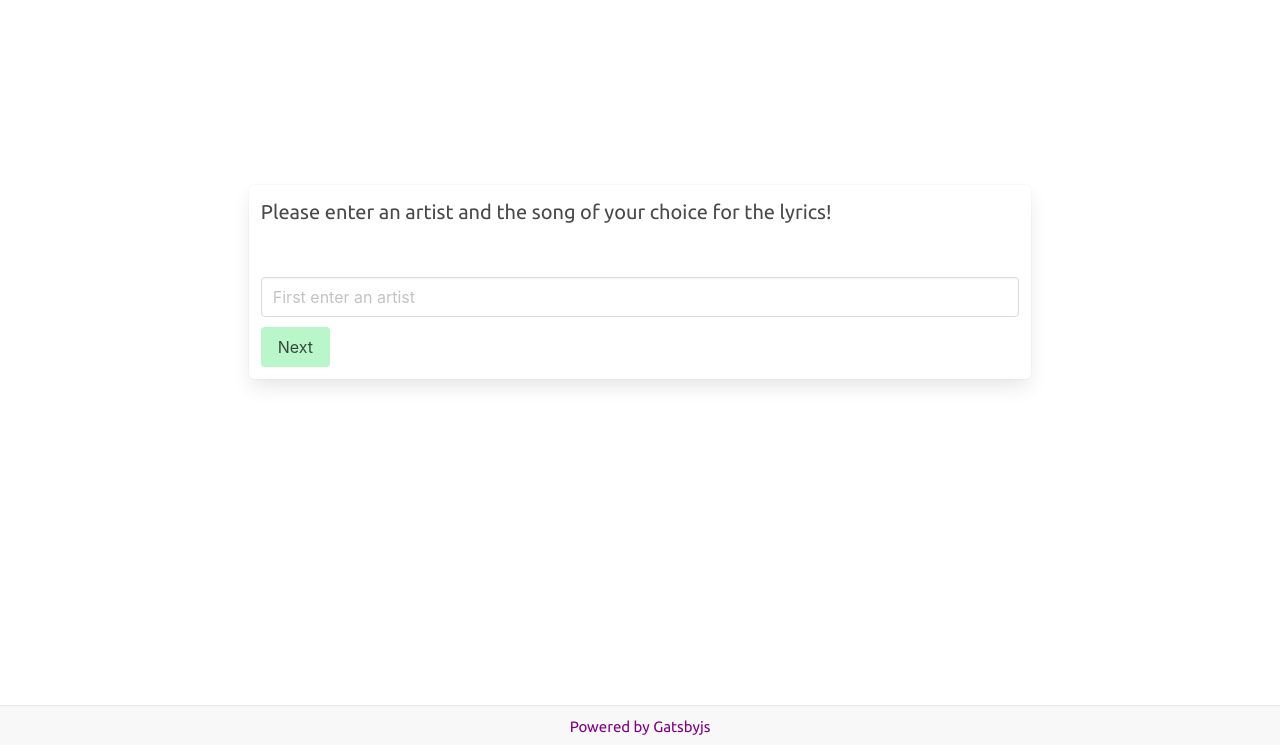
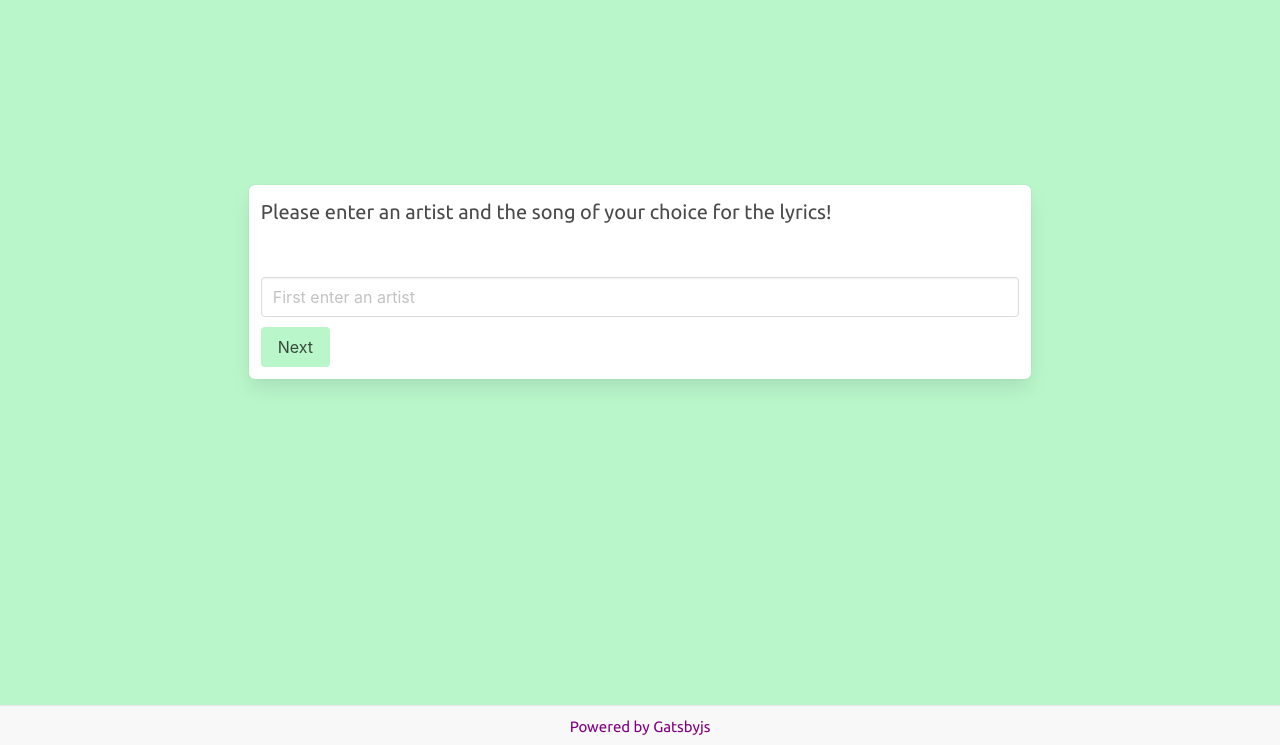
Before and after one commit to SuperUserNick/lyricssearch, a Gatsby site: page / in a window 1280 px wide. Shown: the part 55-800 px from the top of the page. Built offline with nearby package versions, Linux system fonts and the light colour scheme; Gatsby itself is replaced by a stand-in of ours.

Commit message:
Added global css using Layout component and layout.css

```diff
--- a/src/components/home.js
+++ b/src/components/home.js
@@ -15,6 +15,7 @@ class Home extends Component {
             song: "",
             inputSong: "",
             lyrics: "",
+            error: false,
         }
         this.baseState = this.state // this is a solution to resetting all values to initial state
         this.handleChangeArtist = this.handleChangeArtist.bind(this)
@@ -35,6 +36,7 @@ class Home extends Component {
     }
 
     addSong(){
+        this.state.error ? this.setState({error: false}) : this.setState({error: false})
         this.setState({song: this.state.inputSong})
     }
 
@@ -43,6 +45,10 @@ class Home extends Component {
     }
     reset() {
         this.setState(this.baseState)
+    }
+    error(){
+        this.reset()
+        this.setState({error: true})
     }
 
     handleSubmit(event) {
@@ -84,6 +90,7 @@ class Home extends Component {
                 </div>
                 <div className="spacing"></div>
                 {this.state.lyrics && <Lyrics artist={this.state.artist} song={this.state.song} lyrics={this.state.lyrics}/>}
+                {this.state.error && <h1 style={{marginTop: '10px'}}>The song you are searching for could not be found - please check spelling or try searching another song</h1>}
             </div>
         </div>
     )}
--- /dev/null
+++ b/src/components/layout.css
@@ -0,0 +1,4 @@
+body, html {
+    height: 100%;
+    background-color: #B9F6CA;
+}
--- /dev/null
+++ b/src/components/layout.js
@@ -0,0 +1,4 @@
+import React from "react"
+import "./layout.css"
+
+export default ({ children }) => <div>{children}</div>
--- a/src/pages/index.js
+++ b/src/pages/index.js
@@ -2,16 +2,17 @@ import React from "react"
 import Home from "../components/home"
 import Footer from '../components/Footer'
 import Navbar from '../components/Navbar'
+import Layout from '../components/layout'
 
 
 
 
 const index = () => {
-    return ( <div style={{ color: `purple`, fontFamily: 'Ubuntu', fontSize: '20px'}}>
+    return ( <Layout><div style={{ color: `purple`, fontFamily: 'Ubuntu', fontSize: '20px'}}>
             <Navbar />
             <Home/>
             <Footer />
-            </div>)
+            </div></Layout>)
 }
 
 export default index
```
